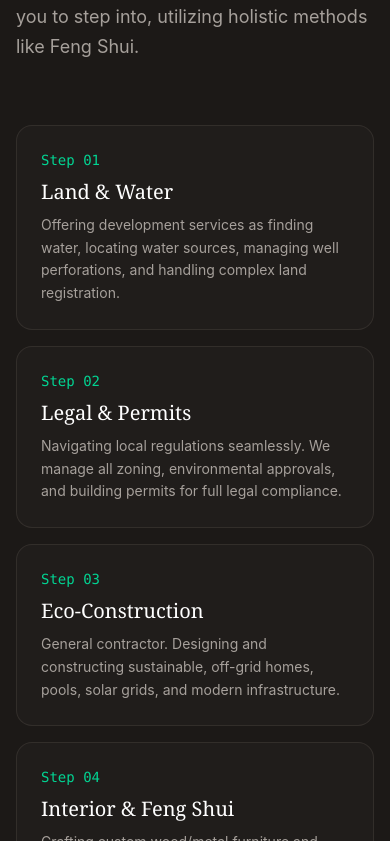
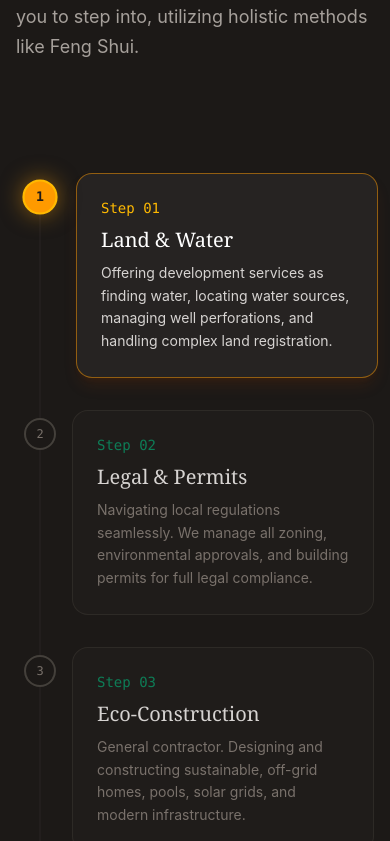
Before and after one commit to TideStay/Hen-Properties-broker, a React (Vite) app: page / in a window 390 px wide. Shown: the part 1863-2704 px from the top of the page. Built offline with nearby package versions, Linux system fonts and the light colour scheme.

Commit message:
שיפור סקשן הפילוסופיה

```diff
--- a/src/App.jsx
+++ b/src/App.jsx
@@ -345,10 +345,11 @@ export default function App() {
                 methods like Feng Shui.
               </p>
             </div>
-            {/* Right Column: The Interactive Process Wheel */}
+
+            {/* Right Column: The Interactive Process */}
             <div className="relative flex justify-center items-center min-h-[500px] lg:min-h-[600px]">
-              {/* Mobile View: Simple Grid (Hidden on Desktop) */}
-              <div className="lg:hidden flex flex-col gap-4 w-full">
+              {/* --- NEW: Interactive Mobile Timeline (Hidden on Desktop) --- */}
+              <div className="lg:hidden flex flex-col w-full py-4 mt-8">
                 {[
                   {
                     id: 1,
@@ -370,21 +371,84 @@ export default function App() {
                     title: "Interior & Feng Shui",
                     desc: "Crafting custom wood/metal furniture and applying Feng Shui flow to deliver a fully finished, turn-key space ready to live in.",
                   },
-                ].map((step) => (
+                ].map((step, index) => (
                   <div
                     key={step.id}
-                    className="bg-stone-800/40 border border-stone-700/50 p-6 rounded-2xl"
+                    onClick={() => setActiveStep(step.id)}
+                    className="relative pl-14 pb-8 cursor-pointer group"
                   >
-                    <div className="text-emerald-400 font-mono text-sm mb-2">{`Step 0${step.id}`}</div>
-                    <h4 className="text-xl font-serif text-white mb-2">
-                      {step.title}
-                    </h4>
-                    <p className="text-stone-400 text-sm leading-relaxed">
-                      {step.desc}
-                    </p>
+                    {/* Animated Connecting Line (Escalator effect) - Hidden on last item */}
+                    {index !== 3 && (
+                      <div className="absolute left-[23px] top-10 bottom-[-8px] w-[2px] bg-stone-800/50">
+                        <div
+                          className={`w-full bg-amber-500 transition-all duration-700 ease-in-out shadow-[0_0_8px_rgba(245,158,11,0.5)] ${
+                            activeStep > step.id ? "h-full" : "h-0"
+                          }`}
+                        ></div>
+                      </div>
+                    )}
+
+                    {/* Glowing Number Node */}
+                    <div
+                      className={`absolute left-[8px] top-2 w-8 h-8 rounded-full border-2 flex items-center justify-center transition-all duration-500 z-10 ${
+                        activeStep === step.id
+                          ? "bg-amber-500 border-amber-400 shadow-[0_0_20px_rgba(245,158,11,0.5)] scale-110"
+                          : activeStep > step.id
+                          ? "bg-amber-500/80 border-amber-500/80"
+                          : "bg-stone-900 border-stone-700 group-hover:border-stone-500"
+                      }`}
+                    >
+                      <span
+                        className={`font-mono text-xs transition-colors ${
+                          activeStep === step.id || activeStep > step.id
+                            ? "text-stone-900 font-bold"
+                            : "text-stone-500"
+                        }`}
+                      >
+                        {step.id}
+                      </span>
+                    </div>
+
+                    {/* Interactive Card */}
+                    <div
+                      className={`p-6 rounded-2xl transition-all duration-500 border ${
+                        activeStep === step.id
+                          ? "bg-stone-800/90 border-amber-500/50 shadow-lg shadow-amber-900/20 translate-x-1"
+                          : "bg-stone-800/30 border-stone-700/40 group-hover:bg-stone-800/50"
+                      }`}
+                    >
+                      <div
+                        className={`font-mono text-sm mb-2 transition-colors duration-300 ${
+                          activeStep === step.id
+                            ? "text-amber-400"
+                            : "text-emerald-500/60"
+                        }`}
+                      >
+                        {`Step 0${step.id}`}
+                      </div>
+                      <h4
+                        className={`text-xl font-serif mb-2 transition-colors duration-300 ${
+                          activeStep === step.id
+                            ? "text-white"
+                            : "text-stone-300"
+                        }`}
+                      >
+                        {step.title}
+                      </h4>
+                      <p
+                        className={`text-sm leading-relaxed transition-colors duration-300 ${
+                          activeStep === step.id
+                            ? "text-stone-300"
+                            : "text-stone-500"
+                        }`}
+                      >
+                        {step.desc}
+                      </p>
+                    </div>
                   </div>
                 ))}
               </div>
+
               {/* Desktop View: Interactive Wheel (Hidden on Mobile) */}
               <div className="hidden lg:flex relative w-[500px] h-[500px] items-center justify-center">
                 {/* The Outer Dashed Ring */}
@@ -509,6 +573,7 @@ export default function App() {
           </div>
         </div>
       </section>
+
       {/* --- Rest of content unchanged (defensive copy from original) --- */}
       {/* Expertise Section */}
       <section id="expertise" className="py-32 bg-stone-50 relative overflow-hidden">
```
